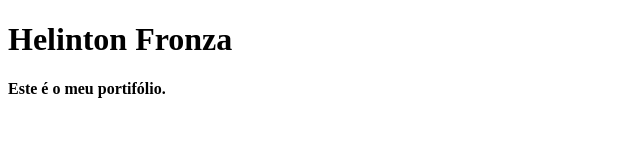
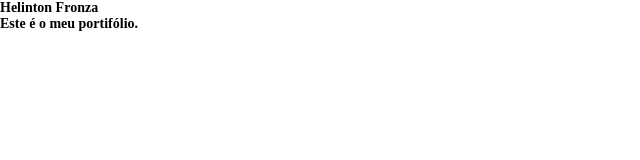
Before and after one commit to Notnileh/gitflowtop, a plain HTML site: page index.html in a window 1280 px wide. Shown: the whole page, without its empty margins (0-640 px from the left). Drawn offline with Linux system fonts and the light colour scheme.

Commit message:
creating styles.css

```diff
--- /dev/null
+++ b/assets/style.css
@@ -0,0 +1,6 @@
+* {
+    margin: 0;
+    padding: 0;
+    list-style: none;
+    font-size: 14px;
+}
--- a/index.html
+++ b/index.html
@@ -4,6 +4,7 @@
     <meta charset="UTF-8">
     <meta name="viewport" content="width=device-width, initial-scale=1.0">
     <title>Portifólio boladão</title>
+    <link rel="stylesheet" href="assets/style.css" type="text/css">
 </head>
 <body>
     <h1>Helinton Fronza</h1>
```
